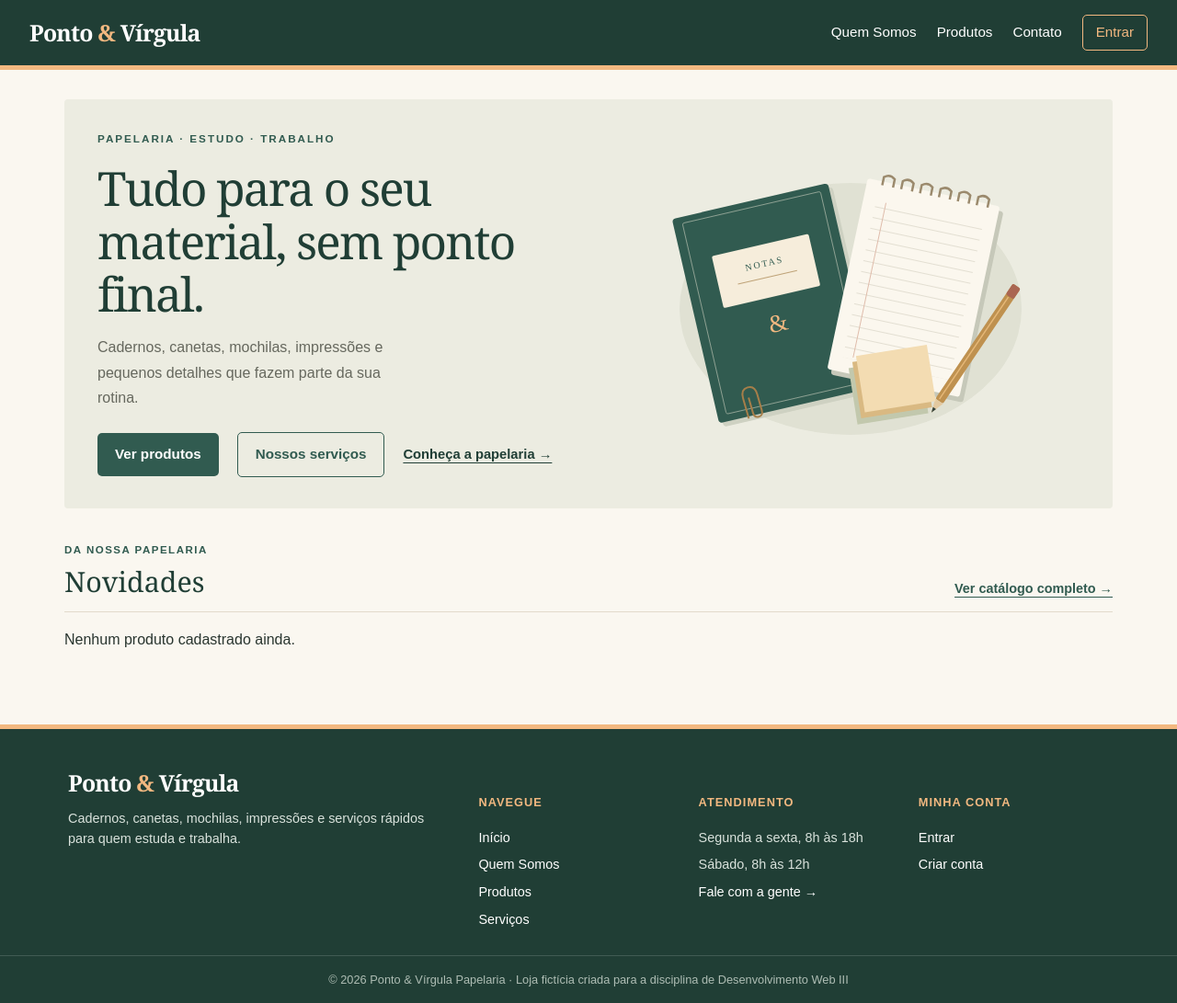
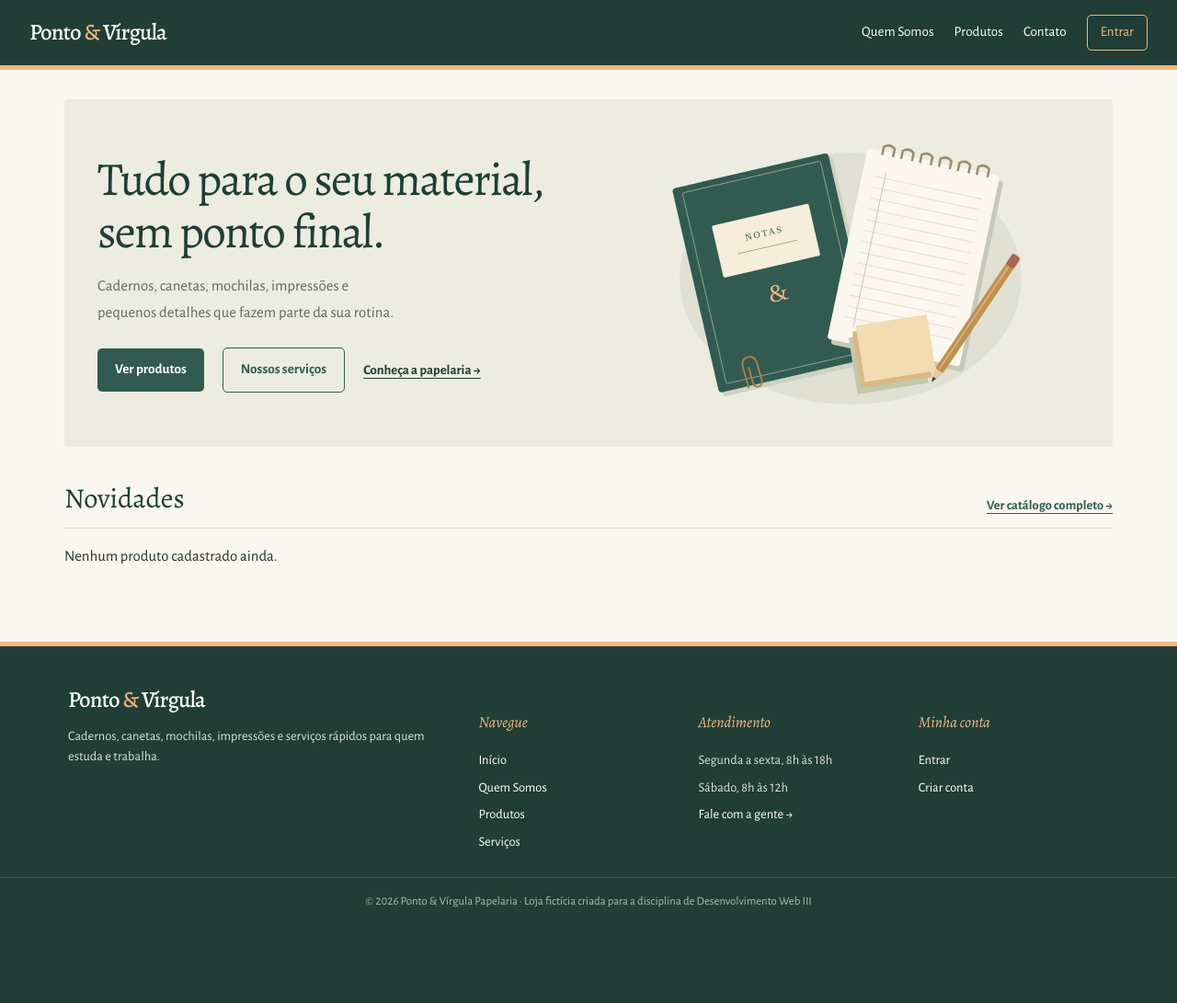
Before and after one commit to rubiaturci/papelaria-devweb3-entrega, a Django app: page / in a window 1280 px wide. Shown: the whole page at 92% size. After the commit the page ends 987 px from the top, so only its background shows below. Run offline with Django 5.2, Linux system fonts and the light colour scheme; data that the repository does not hold is empty.

Commit message:
Troca a tipografia por Alegreya e Alegreya Sans
- Fontes com traço de livro, mais próximas da identidade de papelaria
- Etiquetas acima dos títulos em itálico, sem caixa alta espaçada
- Remove etiquetas genéricas da Home
- Números alinhados nos preços

```diff
--- a/loja/static/css/style.css
+++ b/loja/static/css/style.css
@@ -8,6 +8,8 @@
     --verde-escuro: #203e35;
     --coral: #ad4938;
     --dourado: #f2b880;
+    --fonte-titulo: "Alegreya", Georgia, serif;
+    --fonte-texto: "Alegreya Sans", Arial, sans-serif;
 }
 
 * {
@@ -19,7 +21,7 @@
 body {
     background: var(--fundo);
     color: var(--texto);
-    font-family: Georgia, "Times New Roman", serif;
+    font-family: var(--fonte-titulo);
     line-height: 1.5;
     min-height: 100vh;
     display: flex;
@@ -74,7 +76,7 @@ img {
     align-items: center;
     flex-wrap: wrap;
     gap: 18px;
-    font-family: Arial, sans-serif;
+    font-family: var(--fonte-texto);
     font-size: 0.95rem;
 }
 
@@ -101,7 +103,7 @@ main {
     background: var(--verde-escuro);
     border-top: 5px solid var(--dourado);
     color: #d9e2dc;
-    font-family: Arial, sans-serif;
+    font-family: var(--fonte-texto);
     font-size: 0.9rem;
     margin-top: 48px;
 }
@@ -171,7 +173,7 @@ main {
     color: var(--branco);
     cursor: pointer;
     display: inline-block;
-    font-family: Arial, sans-serif;
+    font-family: var(--fonte-texto);
     font-size: 0.95rem;
     padding: 10px 18px;
     text-decoration: none;
@@ -282,7 +284,7 @@ main {
 
 small {
     color: var(--cinza);
-    font-family: Arial, sans-serif;
+    font-family: var(--fonte-texto);
 }
 
 .pessoa p {
@@ -307,7 +309,7 @@ small {
     display: flex;
     flex: 1;
     flex-direction: column;
-    font-family: Arial, sans-serif;
+    font-family: var(--fonte-texto);
     font-size: 0.85rem;
     gap: 4px;
     min-width: 140px;
@@ -385,7 +387,7 @@ input[type="checkbox"] {
 
 .formulario label {
     display: block;
-    font-family: Arial, sans-serif;
+    font-family: var(--fonte-texto);
     font-size: 0.9rem;
     margin-bottom: 4px;
 }
@@ -444,7 +446,7 @@ td {
 
 th {
     color: var(--cinza);
-    font-family: Arial, sans-serif;
+    font-family: var(--fonte-texto);
     font-size: 0.85rem;
 }
 
@@ -491,7 +493,7 @@ tr:last-child td {
 }
 
 .banner h1 {
-    font-family: Georgia, "Times New Roman", serif;
+    font-family: var(--fonte-titulo);
     font-weight: 400;
     color: var(--verde-escuro);
     font-size: clamp(2.3rem, 4vw, 3.2rem);
@@ -675,7 +677,7 @@ tr:last-child td {
     border-radius: 6px;
     color: var(--verde-escuro);
     cursor: pointer;
-    font-family: Arial, sans-serif;
+    font-family: var(--fonte-texto);
     font-size: 0.85rem;
     padding: 6px 12px;
     text-decoration: none;
@@ -858,7 +860,7 @@ span.miniatura {
 .relatorio-graficos > .card { min-width:0; }
 
 /* Relatórios: acabamento administrativo, restrito a esta página. */
-.relatorio { font-family: Arial, sans-serif; line-height: 1.5; }
+.relatorio { font-family: var(--fonte-texto); line-height: 1.5; }
 .relatorio-cabecalho { margin-bottom: 26px; }
 .relatorio-cabecalho small { color: var(--verde); font-weight: 700; letter-spacing: .09em; text-transform: uppercase; }
 .relatorio-cabecalho h1 { color: var(--verde-escuro); font-size: clamp(1.65rem, 3vw, 2.15rem); margin: 6px 0; }
@@ -907,7 +909,7 @@ span.miniatura {
 }
 
 /* Acabamento final: mesma identidade, navegação e hierarquia do enunciado. */
-body { font-family: Arial, Helvetica, sans-serif; }
+body { font-family: var(--fonte-texto); }
 h1, h2, h3 { line-height: 1.25; }
 .topo nav a:focus-visible, .topo nav button:focus-visible, .marca:focus-visible { outline: 2px solid #f2b880; outline-offset: 4px; }
 .equipe-grade { grid-template-columns: repeat(3, minmax(0, 1fr)); }
@@ -930,7 +932,7 @@ h1, h2, h3 { line-height: 1.25; }
 .banner-texto .botao { margin: 0; }
 
 /* Identidade editorial da papelaria: foco no conteúdo, não em enfeites. */
-.marca { font-family: Georgia, "Times New Roman", serif; font-size: 1.55rem; letter-spacing: -.035em; }
+.marca { font-family: var(--fonte-titulo); font-size: 1.55rem; letter-spacing: -.035em; }
 .topo { padding: 16px 32px; }
 .topo nav { gap: 22px; }
 .topo nav .destaque-nav:hover { background: var(--dourado); color: var(--verde-escuro) !important; text-decoration: none; }
@@ -945,7 +947,7 @@ main { max-width: 1180px; }
 .banner-acoes .link-editorial { color: var(--verde-escuro); font-size: .92rem; font-weight: 600; text-underline-offset: 4px; }
 .vitrine-cabecalho { display: flex; align-items: flex-end; justify-content: space-between; flex-wrap: wrap; gap: 14px; margin: 32px 0 18px; padding-bottom: 13px; border-bottom: 1px solid var(--linha); }
 .vitrine-cabecalho small { color: var(--verde); font-size: .72rem; letter-spacing: .13em; text-transform: uppercase; font-weight: 700; }
-.vitrine-cabecalho h2 { margin: 5px 0 0; font-family: Georgia, "Times New Roman", serif; font-size: 1.9rem; font-weight: 400; color: var(--verde-escuro); }
+.vitrine-cabecalho h2 { margin: 5px 0 0; font-family: var(--fonte-titulo); font-size: 1.9rem; font-weight: 400; color: var(--verde-escuro); }
 .vitrine-cabecalho a { font-size: .9rem; font-weight: 600; text-underline-offset: 4px; }
 .card-produto { border-radius: 6px; }
 .card-produto img, .card-produto .sem-foto { background: #f3f0e8; height: 176px; padding: 18px; }
@@ -1003,3 +1005,49 @@ main { max-width: 1180px; }
 .chamada-servicos p {
     color: var(--cinza);
 }
+
+
+/* Tipografia: Alegreya nos títulos, Alegreya Sans no texto */
+
+h1, h2, h3, .marca {
+    font-family: var(--fonte-titulo);
+    font-weight: 500;
+}
+
+h1 {
+    letter-spacing: -0.01em;
+}
+
+/* Etiquetas pequenas acima dos títulos: itálico, sem caixa alta */
+.rodape h2,
+.boas-vindas small,
+.painel-card small,
+.relatorio-cabecalho small,
+.vitrine-cabecalho small,
+.chamada-servicos small {
+    font-family: var(--fonte-titulo);
+    font-size: 0.95rem;
+    font-style: italic;
+    font-weight: 400;
+    letter-spacing: 0;
+    text-transform: none;
+}
+
+.rodape h2 {
+    font-size: 1.05rem;
+}
+
+.botao,
+.chip,
+.topo nav {
+    font-family: var(--fonte-texto);
+}
+
+body {
+    font-size: 1.05rem;
+}
+
+/* Números alinhados (preços e tabelas) */
+body {
+    font-variant-numeric: lining-nums;
+}
--- a/loja/templates/base.html
+++ b/loja/templates/base.html
@@ -6,6 +6,9 @@
     <meta name="viewport" content="width=device-width, initial-scale=1.0">
     <title>{% block titulo %}Ponto & Vírgula Papelaria{% endblock %}</title>
     <link rel="icon" type="image/svg+xml" href="{% static 'images/icone.svg' %}">
+    <link rel="preconnect" href="https://fonts.googleapis.com">
+    <link rel="preconnect" href="https://fonts.gstatic.com" crossorigin>
+    <link rel="stylesheet" href="https://fonts.googleapis.com/css2?family=Alegreya:ital,wght@0,400;0,500;0,700;1,400&family=Alegreya+Sans:ital,wght@0,400;0,500;0,700;1,400&display=swap">
     <link rel="stylesheet" href="{% static 'css/style.css' %}">
 </head>
 <body>
--- a/loja/templates/inicio.html
+++ b/loja/templates/inicio.html
@@ -4,7 +4,6 @@
 {% block conteudo %}
 <section class="banner">
     <div class="banner-texto">
-        <small class="chamada-editorial">Papelaria · Estudo · Trabalho</small>
         <h1>Tudo para o seu material, sem ponto final.</h1>
         <p>Cadernos, canetas, mochilas, impressões e pequenos detalhes que fazem parte da sua rotina.</p>
         <div class="banner-acoes">
@@ -17,7 +16,7 @@
 </section>
 
 <div class="vitrine-cabecalho">
-    <div><small>Da nossa papelaria</small><h2>Novidades</h2></div>
+    <h2>Novidades</h2>
     <a href="{% url 'produtos' %}">Ver catálogo completo →</a>
 </div>
 <div class="grade catalogo-grade">
```
